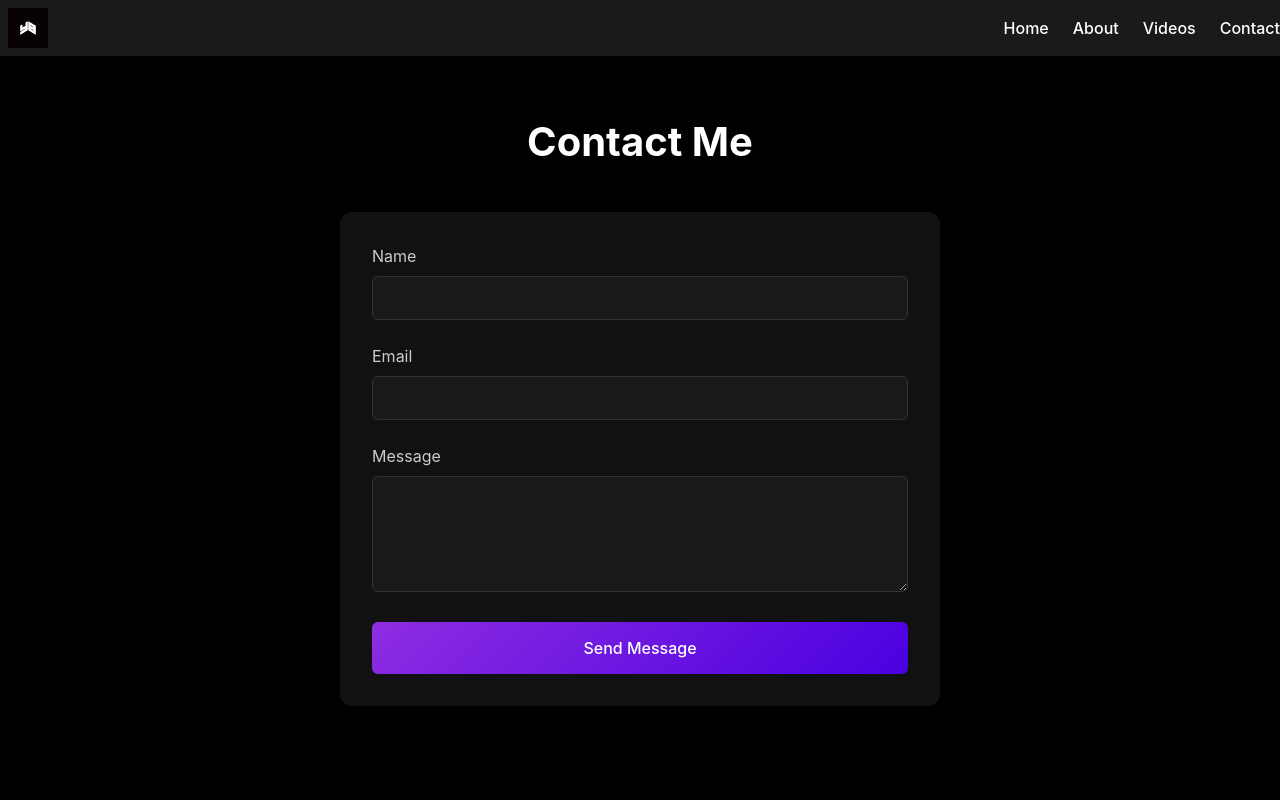
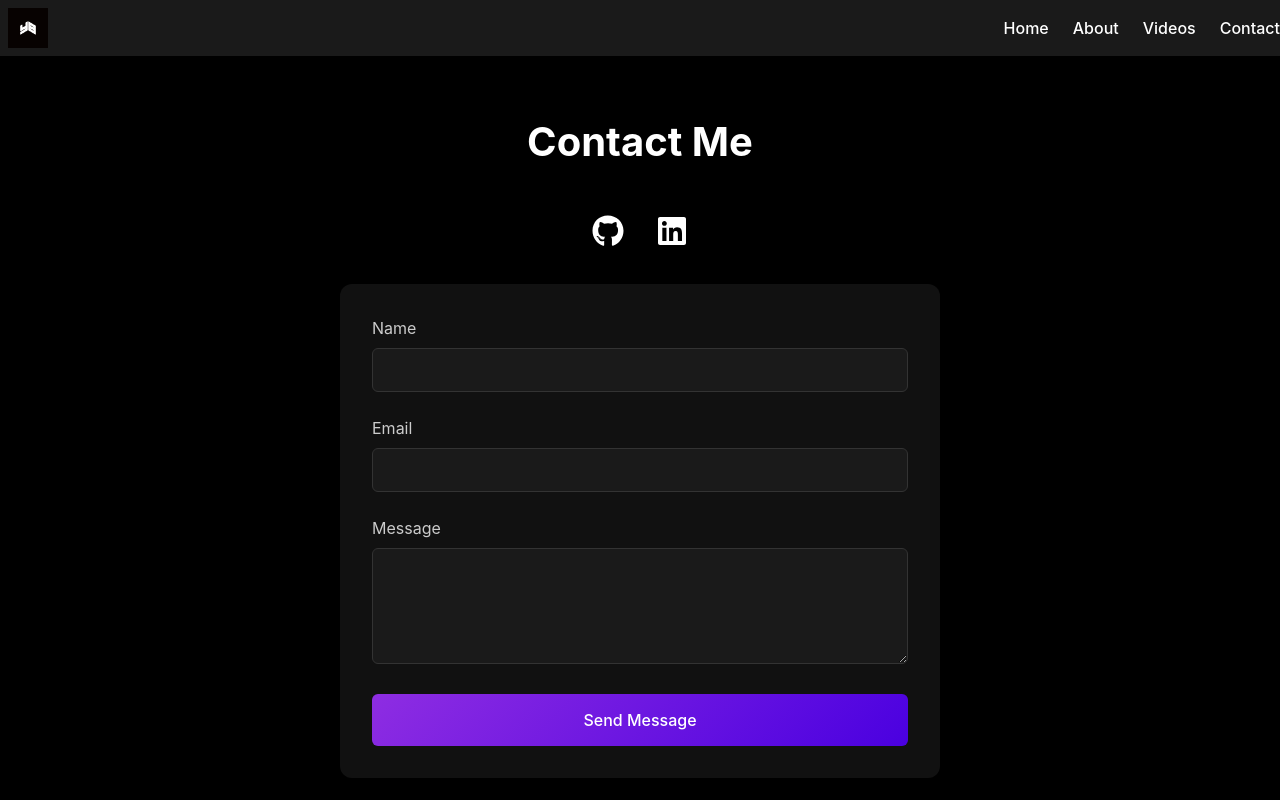
Before and after one commit to rmeyer1/dragon-app, a React (Vite) app: page /contact in a window 1280 px wide. Built offline with nearby package versions, Linux system fonts and the light colour scheme; no server answers.

Commit message:
styling updates

```diff
--- a/src/pages/ContactPage.css
+++ b/src/pages/ContactPage.css
@@ -19,7 +19,7 @@
   margin: 0 auto;
   display: flex;
   flex-direction: column;
-  gap: 3rem;
+  gap: 1.5rem;
   height: 100%;
 }
 
@@ -77,42 +77,19 @@
 
 .social-links {
   display: flex;
+  justify-content: center;
   gap: 2rem;
-  justify-content: center;
-  padding: 2rem 0;
-  margin-bottom: 2rem;
-  position: relative;
-  z-index: 1;
+  margin-bottom: 0;
 }
 
 .social-icon {
-  font-size: 2.5rem;
-  color: #cccccc;
-  transition: all 0.3s ease;
-  padding: 1rem;
+  font-size: 2rem;
+  color: var(--text-color);
+  transition: color 0.3s ease;
 }
 
 .social-icon:hover {
-  color: #00ffff;
-  transform: translateY(-3px);
-}
-
-/* Safari-specific media query */
-@supports (-webkit-touch-callout: none) {
-  .contact-page {
-    padding-bottom: 8rem;
-  }
-
-  .social-links {
-    margin-bottom: 6rem;
-    padding-bottom: 2rem;
-  }
-
-  .social-icon {
-    position: relative;
-    z-index: 2;
-    -webkit-tap-highlight-color: transparent;
-  }
+  color: var(--accent-color);
 }
 
 /* Responsive Design */
--- a/src/pages/ContactPage.tsx
+++ b/src/pages/ContactPage.tsx
@@ -116,6 +116,25 @@ const ContactPage: React.FC = () => {
       <h1>Contact Me</h1>
 
       <div className="contact-content">
+        <div className="social-links">
+          <a
+            href="https://github.com/rmeyer1"
+            target="_blank"
+            rel="noopener noreferrer"
+            className="social-icon"
+          >
+            <FaGithub />
+          </a>
+          <a
+            href="https://www.linkedin.com/in/robert-meyer-3a800071/"
+            target="_blank"
+            rel="noopener noreferrer"
+            className="social-icon"
+          >
+            <FaLinkedin />
+          </a>
+        </div>
+
         <form className="contact-form" onSubmit={handleSubmit} noValidate>
           <div className="form-group">
             <label htmlFor="name">Name</label>
@@ -167,25 +186,6 @@ const ContactPage: React.FC = () => {
             {isSubmitting ? 'Sending...' : 'Send Message'}
           </button>
         </form>
-
-        <div className="social-links">
-          <a
-            href="https://github.com/rmeyer1"
-            target="_blank"
-            rel="noopener noreferrer"
-            className="social-icon"
-          >
-            <FaGithub />
-          </a>
-          <a
-            href="https://www.linkedin.com/in/robert-meyer-3a800071/"
-            target="_blank"
-            rel="noopener noreferrer"
-            className="social-icon"
-          >
-            <FaLinkedin />
-          </a>
-        </div>
       </div>
     </section>
   );
--- a/src/pages/VideoPage.tsx
+++ b/src/pages/VideoPage.tsx
@@ -20,7 +20,7 @@ const VideosPage: React.FC = () => {
       <h2>Drone Shots</h2>
       <div className="videos-container">
         {videoUrls.map((url, index) => (
-          <video key={index} controls poster={url} src={url} />
+          <video key={index} controls src={url} />
         ))}
       </div>
     </section>
```
